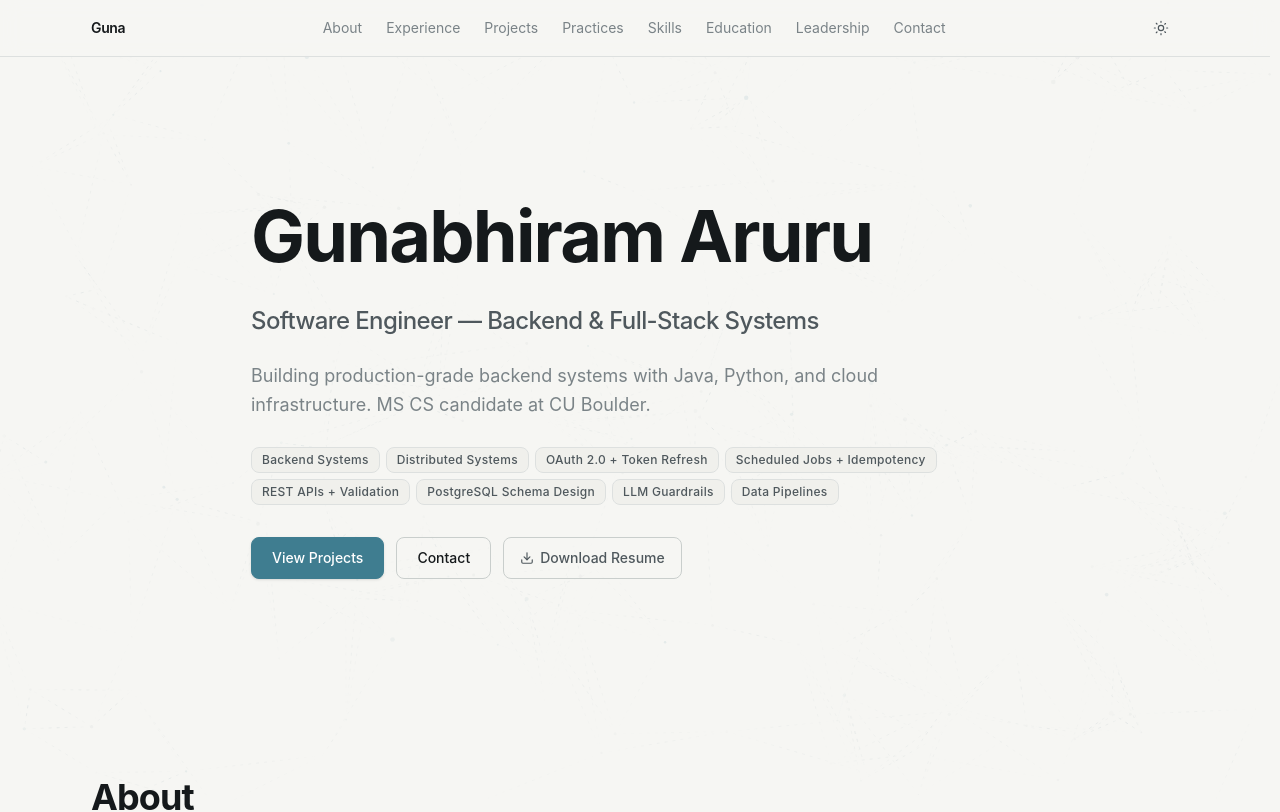
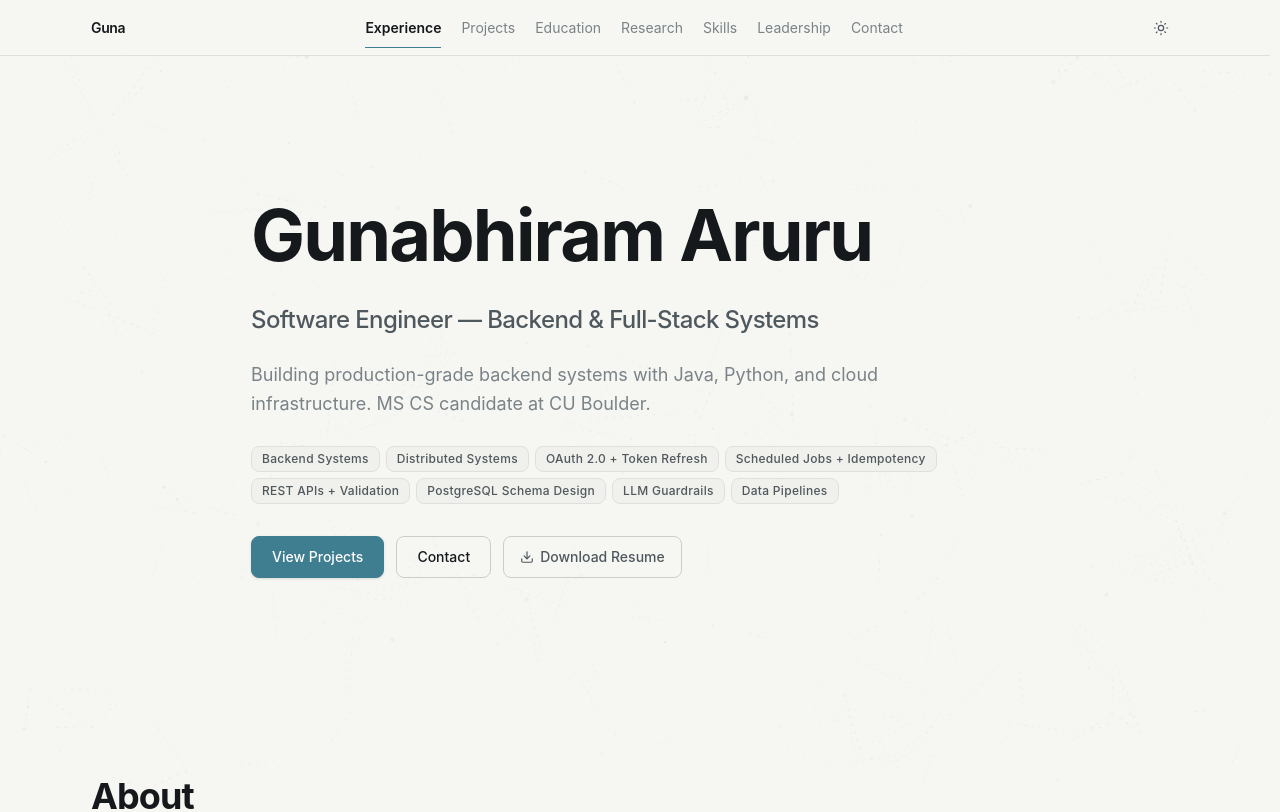
Before and after one commit to AruruGunabhiram/Portfolio-Live, a React (Vite) app: page / in a window 1280 px wide. Shown: the top 812 px of the page. Built offline with nearby package versions, Linux system fonts and the light colour scheme.

Commit message:
feat: implement session-aware loading mechanism and improve accessibility with skip link

```diff
--- a/src/App.tsx
+++ b/src/App.tsx
@@ -1,4 +1,3 @@
-import { useState, useEffect } from 'react';
 import { BrowserRouter, Routes, Route, useLocation } from 'react-router-dom';
 import { ParallaxProvider } from 'react-scroll-parallax';
 import { AnimatePresence, motion } from 'framer-motion';
@@ -6,55 +5,36 @@ import { Header, Footer } from './sections';
 import { Home } from './pages';
 import { SpaceDustBackground } from './components';
 import { LoaderOverlay } from './components/LoaderOverlay';
-import { usePageLoading } from './hooks/usePageLoading';
+import { useSessionLoader } from './hooks/useSessionLoader';
 import { prefersReducedMotion } from './utils';
 
 function AppContent() {
   const location = useLocation();
-  const [showMatrix] = useState(false);
-
-  const { isLoading, setLoading } = usePageLoading(0, 900, true);
-
-  useEffect(() => {
-    const hasRIC = typeof window !== 'undefined' && 'requestIdleCallback' in window;
-    const id = hasRIC
-      ? (window as Window & { requestIdleCallback: (cb: () => void, opts?: { timeout: number }) => number }).requestIdleCallback(
-          () => setLoading(false),
-          { timeout: 2000 }
-        )
-      : (setTimeout(() => setLoading(false), 400) as unknown as number);
-    return () => {
-      if (hasRIC) {
-        (window as Window & { cancelIdleCallback: (id: number) => void }).cancelIdleCallback(id as number);
-      } else {
-        clearTimeout(id as ReturnType<typeof setTimeout>);
-      }
-    };
-    // eslint-disable-next-line react-hooks/exhaustive-deps
-  }, []);
-
+  const { isLoading, shouldRender } = useSessionLoader();
   const reducedMotion = prefersReducedMotion();
 
   const pageVariants = {
-    initial: reducedMotion ? {} : { opacity: 0, y: 12 },
+    initial: reducedMotion ? {} : { opacity: 0, y: 8 },
     animate: { opacity: 1, y: 0 },
-    exit: reducedMotion ? {} : { opacity: 0, y: -8 },
+    exit: reducedMotion ? {} : { opacity: 0, y: -6 },
   };
 
   const pageTransition = {
     type: 'tween' as const,
     ease: 'easeOut' as const,
-    duration: reducedMotion ? 0 : 0.3,
+    duration: reducedMotion ? 0 : 0.22,
   };
-
-  void showMatrix;
 
   return (
     <>
-      <LoaderOverlay isLoading={isLoading} />
+      <a href="#main-content" className="skip-link">
+        Skip to main content
+      </a>
 
-      <div className="min-h-screen flex flex-col relative">
-        <div className="fixed inset-0 pointer-events-none z-0" style={{ opacity: 0.55 }}>
+      <LoaderOverlay isLoading={isLoading} shouldRender={shouldRender} />
+
+      <div className="min-h-screen flex flex-col relative" aria-busy={isLoading || undefined}>
+        <div className="fixed inset-0 pointer-events-none z-0" style={{ opacity: 0.5 }} aria-hidden="true">
           <SpaceDustBackground />
         </div>
 
@@ -62,8 +42,10 @@ function AppContent() {
 
         <AnimatePresence mode="wait">
           <motion.main
+            id="main-content"
+            tabIndex={-1}
             key={location.pathname}
-            className="flex-1 relative z-10"
+            className="flex-1 relative z-10 outline-none"
             initial="initial"
             animate="animate"
             exit="exit"
--- /dev/null
+++ b/src/hooks/useSessionLoader.ts
@@ -0,0 +1,109 @@
+import { useState, useEffect, useRef } from 'react';
+
+const SESSION_KEY = 'portfolio-loader-seen';
+const HARD_TIMEOUT_MS = 1400;
+const MIN_VISIBLE_MS = 180;
+const SHOW_DELAY_MS = 120;
+
+/**
+ * Readiness-aware loader.
+ * - First visit in session: waits for fonts.ready + rAF + small layout settle, but shows only if readiness > SHOW_DELAY_MS.
+ * - Repeat visit (sessionStorage seen): skips loader entirely.
+ * - Hard timeout at ~1400ms guarantees release even if fonts never resolve.
+ * - Reduced motion: caller should render reduced variant; this hook only controls timing.
+ */
+export function useSessionLoader() {
+  const [isLoading, setIsLoading] = useState(() => {
+    try {
+      if (typeof sessionStorage !== 'undefined' && sessionStorage.getItem(SESSION_KEY)) {
+        return false;
+      }
+    } catch { /* ignore */ }
+    return false; // start hidden; we show after SHOW_DELAY_MS only if not ready
+  });
+
+  const [shouldRender, setShouldRender] = useState(isLoading);
+  const shownAtRef = useRef<number | null>(null);
+  const readyRef = useRef(false);
+
+  useEffect(() => {
+    // Repeat session: nothing to do
+    try {
+      if (sessionStorage.getItem(SESSION_KEY)) {
+        return;
+      }
+    } catch { /* ignore */ }
+
+    let showTimer: ReturnType<typeof setTimeout> | null = null;
+    let hardTimer: ReturnType<typeof setTimeout> | null = null;
+    let finished = false;
+
+    const finish = () => {
+      if (finished) return;
+      finished = true;
+      readyRef.current = true;
+      try { sessionStorage.setItem(SESSION_KEY, '1'); } catch { /* ignore */ }
+
+      if (shownAtRef.current === null) {
+        // Never shown → nothing to hide, clear pending show
+        if (showTimer) clearTimeout(showTimer);
+        setIsLoading(false);
+        setShouldRender(false);
+        return;
+      }
+      const elapsed = Date.now() - shownAtRef.current;
+      const remaining = MIN_VISIBLE_MS - elapsed;
+      if (remaining > 0) {
+        setTimeout(() => {
+          setIsLoading(false);
+          // allow exit animation
+          setTimeout(() => setShouldRender(false), 220);
+        }, remaining);
+      } else {
+        setIsLoading(false);
+        setTimeout(() => setShouldRender(false), 220);
+      }
+    };
+
+    // Decide to show only if readiness hasn't happened within SHOW_DELAY_MS
+    showTimer = setTimeout(() => {
+      if (!readyRef.current && !finished) {
+        shownAtRef.current = Date.now();
+        setShouldRender(true);
+        setIsLoading(true);
+      }
+    }, SHOW_DELAY_MS);
+
+    // Hard timeout
+    hardTimer = setTimeout(finish, HARD_TIMEOUT_MS);
+
+    // Critical readiness: fonts + two rAFs (layout + paint opportunity)
+    const fontsReady: Promise<void> = (() => {
+      try {
+        // @ts-ignore document.fonts may be undefined in some envs
+        if (document.fonts && document.fonts.ready) return document.fonts.ready.then(() => {});
+      } catch { /* ignore */ }
+      return Promise.resolve();
+    })();
+
+    fontsReady.then(() => {
+      requestAnimationFrame(() => {
+        requestAnimationFrame(() => {
+          finish();
+        });
+      });
+    });
+
+    // Also finish on load event if earlier (images/fonts)
+    const onLoad = () => finish();
+    window.addEventListener('load', onLoad, { once: true });
+
+    return () => {
+      if (showTimer) clearTimeout(showTimer);
+      if (hardTimer) clearTimeout(hardTimer);
+      window.removeEventListener('load', onLoad);
+    };
+  }, []);
+
+  return { isLoading, shouldRender };
+}
--- a/src/sections/Footer.tsx
+++ b/src/sections/Footer.tsx
@@ -3,39 +3,31 @@ import { Container } from '../components';
 export const Footer = () => {
   const currentYear = new Date().getFullYear();
 
-  const scrollToSection = (sectionId: string) => {
-    const element = document.getElementById(sectionId);
-    if (element) element.scrollIntoView({ behavior: 'smooth' });
-  };
-
   const navLinks = [
-    { id: 'hero', label: 'Home' },
-    { id: 'about', label: 'About' },
+    { id: 'experience', label: 'Experience' },
     { id: 'projects', label: 'Projects' },
-    { id: 'skills', label: 'Skills' },
+    { id: 'education', label: 'Education' },
     { id: 'contact', label: 'Contact' },
   ];
 
   return (
     <footer className="py-8 border-t" style={{ borderColor: 'var(--border)', background: 'var(--bg-secondary)' }}>
       <Container>
-        <div className="flex flex-col md:flex-row justify-between items-center space-y-4 md:space-y-0">
+        <div className="flex flex-col md:flex-row justify-between items-center gap-4 md:gap-6">
           <div className="text-sm" style={{ color: 'var(--text-muted)' }}>
             © {currentYear} Gunabhiram Aruru. All rights reserved.
           </div>
 
-          <nav className="flex flex-wrap gap-3 sm:gap-6 justify-center">
+          <nav className="flex flex-wrap gap-4 sm:gap-6 justify-center" aria-label="Footer">
             {navLinks.map(link => (
-              <button
+              <a
                 key={link.id}
-                onClick={() => scrollToSection(link.id)}
+                href={`#${link.id}`}
                 className="text-sm transition-colors"
                 style={{ color: 'var(--text-muted)' }}
-                onMouseEnter={e => { (e.currentTarget as HTMLButtonElement).style.color = 'var(--accent)'; }}
-                onMouseLeave={e => { (e.currentTarget as HTMLButtonElement).style.color = 'var(--text-muted)'; }}
               >
                 {link.label}
-              </button>
+              </a>
             ))}
           </nav>
 
--- a/src/sections/Header.tsx
+++ b/src/sections/Header.tsx
@@ -1,79 +1,154 @@
-import { useState } from 'react';
+import { useState, useEffect, useRef } from 'react';
+import { motion, AnimatePresence } from 'framer-motion';
 import { Container, Button } from '../components';
 import { useTheme } from '../hooks';
 import { PROFILE } from '../data/profile';
+import { prefersReducedMotion } from '../utils';
+
+type NavItem = { id: string; label: string };
+
+const NAV_ITEMS: NavItem[] = [
+  { id: 'experience', label: 'Experience' },
+  { id: 'projects', label: 'Projects' },
+  { id: 'education', label: 'Education' },
+  { id: 'publications', label: 'Research' },
+  { id: 'skills', label: 'Skills' },
+  { id: 'leadership', label: 'Leadership' },
+  { id: 'contact', label: 'Contact' },
+];
+
+function useActiveSection(ids: string[]) {
+  const [active, setActive] = useState<string>('');
+
+  useEffect(() => {
+    const sections = ids.map(id => document.getElementById(id)).filter(Boolean) as HTMLElement[];
+    if (!sections.length) return;
+
+    const observer = new IntersectionObserver(
+      entries => {
+        // Pick the most visible intersecting section
+        const visible = entries.filter(e => e.isIntersecting).sort((a, b) => b.intersectionRatio - a.intersectionRatio);
+        if (visible[0]) {
+          setActive(visible[0].target.id);
+        }
+      },
+      {
+        rootMargin: '-72px 0px -55% 0px', // account for sticky header, trigger earlier
+        threshold: [0, 0.25, 0.5, 0.75],
+      }
+    );
+
+    sections.forEach(s => observer.observe(s));
+    return () => observer.disconnect();
+  }, [ids]);
+
+  return active;
+}
 
 export const Header = () => {
   const [isMenuOpen, setIsMenuOpen] = useState(false);
   const { theme, toggleTheme } = useTheme();
+  const menuId = 'mobile-nav';
+  const menuRef = useRef<HTMLDivElement | null>(null);
+  const buttonRef = useRef<HTMLButtonElement | null>(null);
+  const reduced = prefersReducedMotion();
+  const activeId = useActiveSection(NAV_ITEMS.map(n => n.id));
 
-  const scrollToSection = (sectionId: string) => {
-    document.getElementById(sectionId)?.scrollIntoView({ behavior: 'smooth' });
+  // Close on Escape and on resize to desktop
+  useEffect(() => {
+    const onKey = (e: KeyboardEvent) => {
+      if (e.key === 'Escape' && isMenuOpen) {
         setIsMenuOpen(false);
+        buttonRef.current?.focus();
+      }
     };
+    window.addEventListener('keydown', onKey);
 
-  const navLinks = [
-    { id: 'about', label: 'About' },
-    { id: 'experience', label: 'Experience' },
-    { id: 'projects', label: 'Projects' },
-    { id: 'practices', label: 'Practices' },
-    { id: 'skills', label: 'Skills' },
-    { id: 'education', label: 'Education' },
-    { id: 'leadership', label: 'Leadership' },
-    { id: 'contact', label: 'Contact' },
-  ];
+    const mq = window.matchMedia('(min-width: 768px)');
+    const onChange = (e: MediaQueryListEvent) => {
+      if (e.matches) setIsMenuOpen(false);
+    };
+    mq.addEventListener('change', onChange);
+
+    return () => {
+      window.removeEventListener('keydown', onKey);
+      mq.removeEventListener('change', onChange);
+    };
+  }, [isMenuOpen]);
+
+  // Lock body scroll only when menu acts as modal (covers content). Here it's inline dropdown, so no lock needed.
+  // Just ensure click outside closes is not required per spec simplest pattern.
 
   return (
     <header
       className="sticky top-0 z-50 border-b"
       style={{
         background: 'color-mix(in srgb, var(--bg) 92%, transparent)',
-        backdropFilter: 'blur(10px)',
-        WebkitBackdropFilter: 'blur(10px)',
+        backdropFilter: 'blur(8px)',
+        WebkitBackdropFilter: 'blur(8px)',
         borderColor: 'var(--border)',
+        height: '56px',
       }}
     >
-      <Container>
-        <div className="flex items-center justify-between h-14">
-          <button
-            onClick={() => scrollToSection('hero')}
-            className="flex items-center gap-2 text-sm font-semibold tracking-tight"
+      <Container className="h-full">
+        <div className="flex items-center justify-between h-full">
+          <a
+            href="#hero"
+            className="text-sm font-semibold tracking-tight"
             style={{ color: 'var(--text)' }}
+            aria-label="Go to top"
           >
             {PROFILE.shortName}
-          </button>
+          </a>
 
-          <nav className="hidden md:flex items-center gap-6 text-sm">
-            {navLinks.map(link => (
-              <button
-                key={link.id}
-                onClick={() => scrollToSection(link.id)}
-                className="transition-colors"
-                style={{ color: 'var(--text-muted)' }}
-                onMouseEnter={e => { (e.currentTarget as HTMLButtonElement).style.color = 'var(--text)'; }}
-                onMouseLeave={e => { (e.currentTarget as HTMLButtonElement).style.color = 'var(--text-muted)'; }}
+          <nav className="hidden md:flex items-center gap-5 text-sm" aria-label="Primary">
+            {NAV_ITEMS.map(item => {
+              const isActive = activeId === item.id;
+              return (
+                <a
+                  key={item.id}
+                  href={`#${item.id}`}
+                  aria-current={isActive ? 'location' : undefined}
+                  className="relative py-1 transition-colors"
+                  style={{
+                    color: isActive ? 'var(--text)' : 'var(--text-muted)',
+                    fontWeight: isActive ? 600 : 400,
+                    textDecoration: 'none',
+                  }}
                 >
-                {link.label}
-              </button>
-            ))}
+                  {item.label}
+                  {isActive && (
+                    <span
+                      aria-hidden="true"
+                      style={{
+                        position: 'absolute',
+                        left: 0,
+                        right: 0,
+                        bottom: '-6px',
+                        height: '1px',
+                        background: 'var(--accent)',
+                      }}
+                    />
+                  )}
+                </a>
+              );
+            })}
           </nav>
 
-          <div className="flex items-center gap-2">
+          <div className="flex items-center gap-1.5">
             <Button
               variant="ghost"
               onClick={toggleTheme}
               aria-label={theme === 'dark' ? 'Switch to light theme' : 'Switch to dark theme'}
               aria-pressed={theme === 'dark'}
               title={theme === 'dark' ? 'Switch to light theme' : 'Switch to dark theme'}
-              className="p-2 min-h-[36px] min-w-[36px] flex items-center justify-center rounded-md !px-2 !py-1"
+              className="min-h-[36px] min-w-[36px] flex items-center justify-center rounded-md !px-2 !py-1"
             >
               {theme === 'dark' ? (
-                // moon
                 <svg width="16" height="16" viewBox="0 0 24 24" fill="none" stroke="currentColor" strokeWidth="1.8" strokeLinecap="round" strokeLinejoin="round" aria-hidden="true">
                   <path d="M21 12.79A9 9 0 1 1 11.21 3 7 7 0 0 0 21 12.79z" />
                 </svg>
               ) : (
-                // sun
                 <svg width="16" height="16" viewBox="0 0 24 24" fill="none" stroke="currentColor" strokeWidth="1.8" strokeLinecap="round" strokeLinejoin="round" aria-hidden="true">
                   <circle cx="12" cy="12" r="4" />
                   <path d="M12 2v1.5M12 20.5V22M4.93 4.93l1.06 1.06M17.66 17.66l1.06 1.06M2 12h1.5M20.5 12H22M4.93 19.07l1.06-1.06M17.66 6.34l1.06-1.06" />
@@ -82,36 +157,75 @@ export const Header = () => {
             </Button>
 
             <button
-              onClick={() => setIsMenuOpen(!isMenuOpen)}
+              ref={buttonRef}
+              onClick={() => setIsMenuOpen(v => !v)}
               className="md:hidden p-2 min-h-[44px] min-w-[44px] flex items-center justify-center rounded-md"
               aria-label="Toggle menu"
               aria-expanded={isMenuOpen}
+              aria-controls={menuId}
               style={{ color: 'var(--text)' }}
             >
-              <div className="space-y-1">
-                {[0, 1, 2].map(i => (
-                  <span key={i} className="block w-5 h-0.5" style={{ background: 'var(--text-muted)' }} />
-                ))}
-              </div>
+              <span className="relative w-5 h-5 flex items-center justify-center" aria-hidden="true">
+                <span
+                  className="block absolute w-5 h-0.5 transition-all"
+                  style={{
+                    background: 'var(--text-muted)',
+                    transform: isMenuOpen ? 'rotate(45deg)' : 'translateY(-5px)',
+                  }}
+                />
+                <span
+                  className="block absolute w-5 h-0.5 transition-all"
+                  style={{
+                    background: 'var(--text-muted)',
+                    opacity: isMenuOpen ? 0 : 1,
+                  }}
+                />
+                <span
+                  className="block absolute w-5 h-0.5 transition-all"
+                  style={{
+                    background: 'var(--text-muted)',
+                    transform: isMenuOpen ? 'rotate(-45deg)' : 'translateY(5px)',
+                  }}
+                />
+              </span>
             </button>
           </div>
         </div>
+      </Container>
 
+      <AnimatePresence>
         {isMenuOpen && (
-          <nav className="md:hidden py-3 space-y-0.5 border-t" style={{ borderColor: 'var(--border)' }}>
-            {navLinks.map(link => (
-              <button
-                key={link.id}
-                onClick={() => scrollToSection(link.id)}
-                className="block w-full text-left px-2 py-2 text-sm rounded transition-colors"
-                style={{ color: 'var(--text-secondary)' }}
+          <motion.div
+            ref={menuRef}
+            id={menuId}
+            initial={reduced ? { opacity: 1 } : { opacity: 0, y: -4 }}
+            animate={{ opacity: 1, y: 0 }}
+            exit={reduced ? { opacity: 0 } : { opacity: 0, y: -4 }}
+            transition={{ duration: reduced ? 0 : 0.16, ease: 'easeOut' }}
+            className="md:hidden border-t"
+            style={{
+              background: 'var(--surface)',
+              borderColor: 'var(--border)',
+            }}
           >
-                {link.label}
-              </button>
+            <Container>
+              <nav className="py-2" aria-label="Mobile">
+                {NAV_ITEMS.map(item => (
+                  <a
+                    key={item.id}
+                    href={`#${item.id}`}
+                    onClick={() => setIsMenuOpen(false)}
+                    className="flex items-center min-h-[44px] px-2 text-sm rounded-md transition-colors"
+                    style={{ color: activeId === item.id ? 'var(--text)' : 'var(--text-secondary)' }}
+                  >
+                    {item.label}
+                  </a>
                 ))}
               </nav>
+            </Container>
+          </motion.div>
         )}
-      </Container>
+      </AnimatePresence>
     </header>
   );
 };
--- a/src/styles/globals.css
+++ b/src/styles/globals.css
@@ -144,6 +144,38 @@ button:focus-visible {
   text-decoration: underline;
 }
 
+/* ─── Skip link ────────────────────────────────────────────── */
+.skip-link {
+  position: absolute;
+  top: 0;
+  left: 0;
+  z-index: 9999;
+  padding: 0.6rem 1rem;
+  font-size: 0.8125rem;
+  font-weight: 600;
+  color: #fff;
+  background: var(--accent);
+  border-radius: 0 0 var(--radius-sm) 0;
+  transform: translateY(-110%);
+  transition: transform var(--motion-fast) var(--ease-standard);
+}
+.skip-link:focus {
+  transform: translateY(0);
+}
+.skip-link:focus-visible {
+  outline: 2px solid #fff;
+  outline-offset: -2px;
+}
+
+/* ─── Section anchor offset for sticky header ────────────────── */
+section[id] {
+  scroll-margin-top: 72px;
+}
+html { scroll-behavior: smooth; }
+@media (prefers-reduced-motion: reduce) {
+  html { scroll-behavior: auto; }
+}
+
 /* ─── Motion: reduced-motion ───────────────────────────────── */
 @media (prefers-reduced-motion: reduce) {
   *,
```
Also changed, not shown: src/components/LoaderOverlay.tsx (+37 -41 lines). Lines whose indentation alone changed are shown as unchanged.
